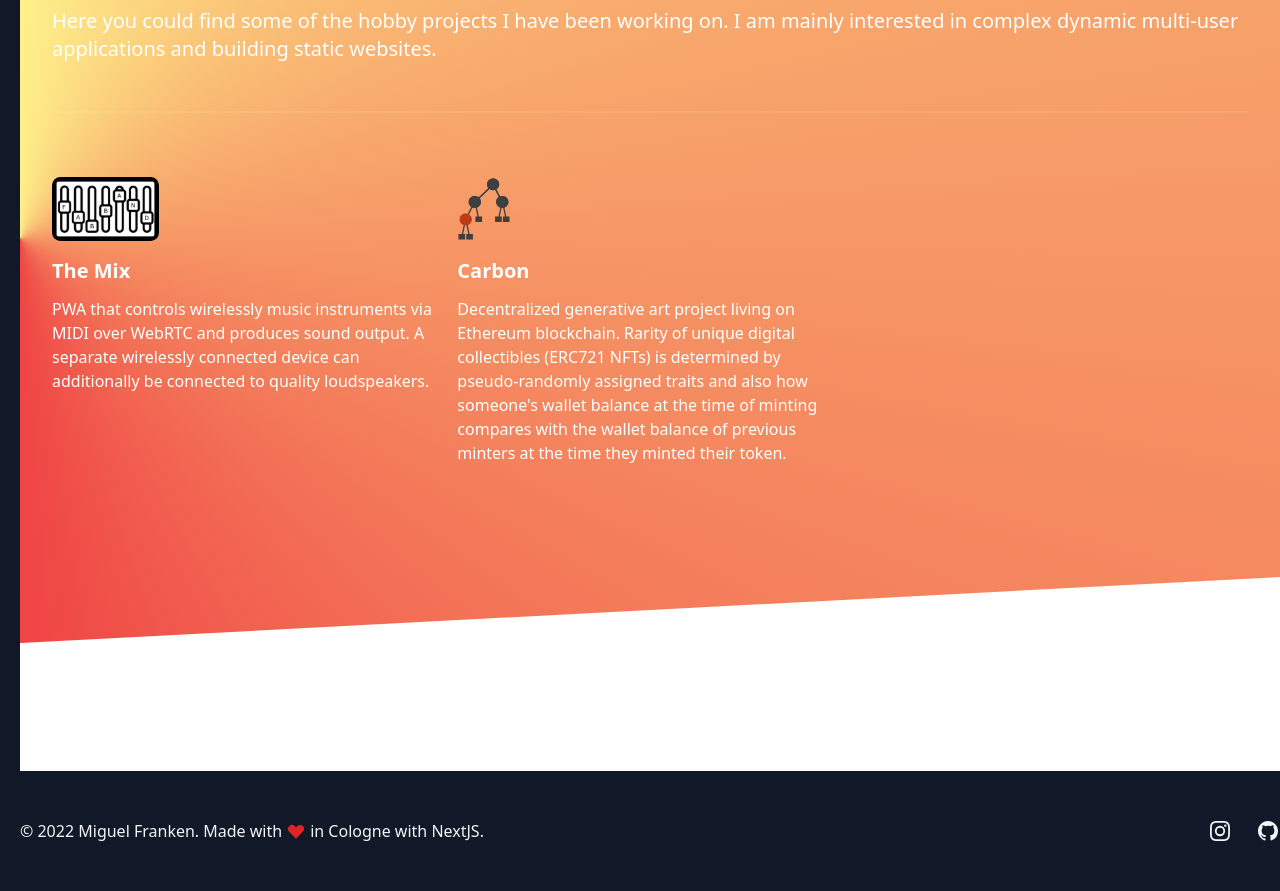
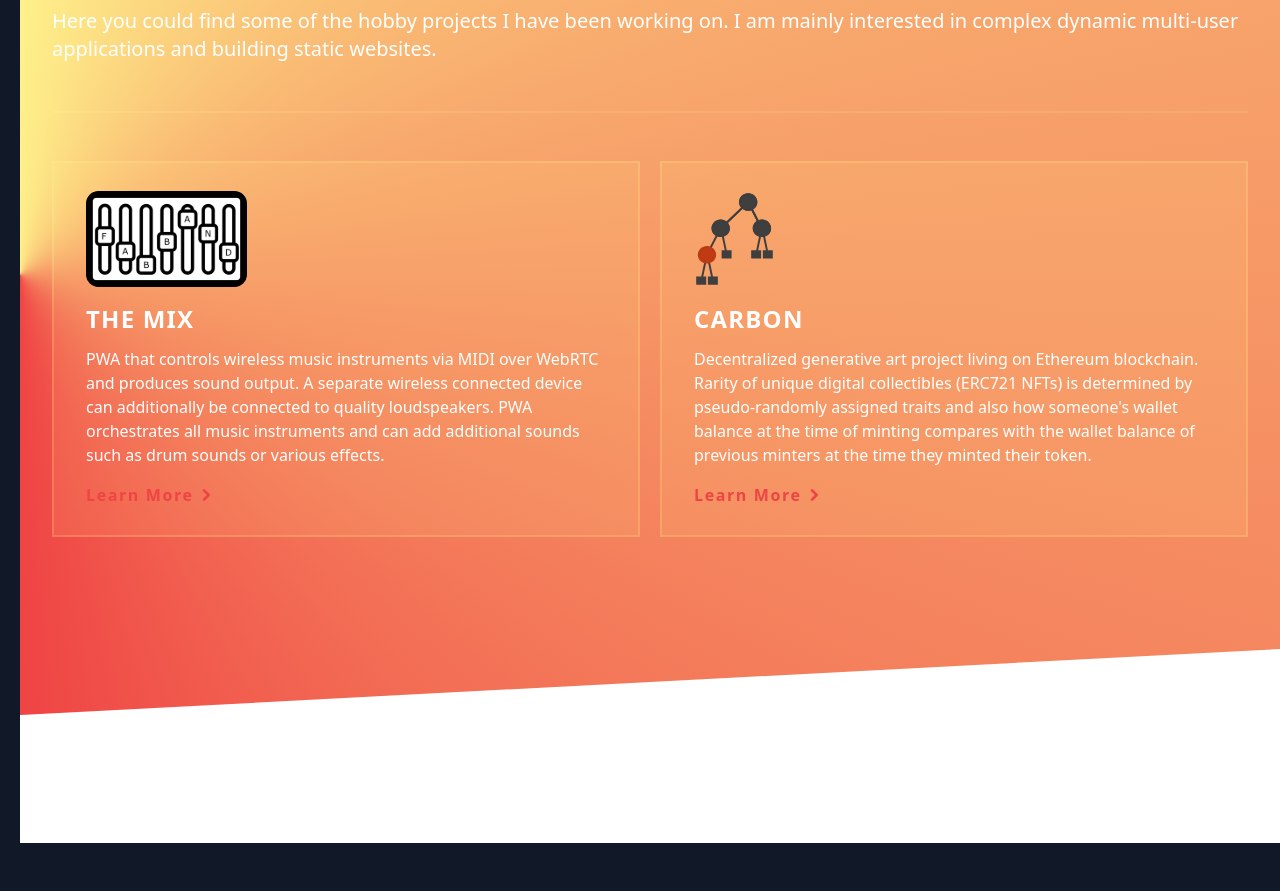
Before and after one commit to MiguelFranken/personal-website, a Next.js app: page / in a window 1280 px wide. Shown: the part 1248-2139 px from the top of the page. Built offline with nearby package versions, Linux system fonts and the light colour scheme.

Commit message:
Redesign project cards

```diff
--- a/components/projects.tsx
+++ b/components/projects.tsx
@@ -1,3 +1,5 @@
+import { ChevronRightIcon } from "@heroicons/react/outline";
+
 const posts = [
   {
     title: "The Mix",
@@ -8,7 +10,7 @@ const posts = [
       color: "bg-indigo-100 text-indigo-800",
     },
     description:
-      "PWA that controls wirelessly music instruments via MIDI over WebRTC and produces sound output. A separate wirelessly connected device can additionally be connected to quality loudspeakers.",
+      "PWA that controls wireless music instruments via MIDI over WebRTC and produces sound output. A separate wireless connected device can additionally be connected to quality loudspeakers. PWA orchestrates all music instruments and can add additional sounds such as drum sounds or various effects.",
     date: "Mar 16, 2020",
     datetime: "2020-03-16",
     author: {
@@ -40,6 +42,38 @@ const posts = [
 ];
 
 export default function Projects() {
+  const card = (post) => {
+    return (
+      <a
+        key={post.title}
+        href={post.href}
+        className="relative inline-block group focus:outline-none focus:ring"
+      >
+        <span className="absolute inset-0 transition-transform translate-x-0 translate-y-0 bg-yellow-200/10 group-hover:translate-y-1.5 group-hover:translate-x-1.5"></span>
+
+        <span className="relative inline-flex px-8 py-3 border-2 border-yellow-200/20">
+          <div>
+            <div className="mt-4">
+              <img className="h-24 w-auto" src={post.image} alt="Workflow" />
+            </div>
+            <div className="block mt-4">
+              <p className="text-2xl font-bold text-white tracking-wider uppercase">
+                {post.title}
+              </p>
+              <p className="mt-3 text-base text-white font-light">
+                {post.description}
+              </p>
+            </div>
+            <div className="my-4 font-bold tracking-widest text-red-500 flex gap-1 items-center">
+              <span>Learn More</span>
+              <ChevronRightIcon className="w-4 h-4 stroke-4" />
+            </div>
+          </div>
+        </span>
+      </a>
+    );
+  };
+
   return (
     <div className="pt-16 pb-20 px-4 sm:px-6 lg:pt-24 lg:pb-28 lg:px-8">
       <div className="relative max-w-lg mx-auto divide-y-2 divide-yellow-100/10 lg:max-w-7xl">
@@ -55,54 +89,9 @@ export default function Projects() {
             applications and building static websites.
           </p>
         </div>
-        <div className="mt-12 grid gap-16 pt-12 lg:grid-cols-3 lg:gap-x-5 lg:gap-y-12">
-          {posts.map((post) => (
-            <div key={post.title}>
-              {/*
-                <div>
-                  <a href={post.category.href} className="inline-block">
-                    <span
-                      className={classNames(
-                        post.category.color,
-                        "inline-flex items-center px-3 py-0.5 rounded-full text-sm font-medium"
-                      )}
-                    >
-                      {post.category.name}
-                    </span>
-                  </a>
-                </div>
-                */}
-              <div className="mt-4">
-                <img className="h-16 w-auto" src={post.image} alt="Workflow" />
-              </div>
-              <a href={post.href} className="block mt-4">
-                <p className="text-xl font-semibold text-white">{post.title}</p>
-                <p className="mt-3 text-base text-white">{post.description}</p>
-              </a>
-              {/*<div className="mt-6 flex items-center">
-                  <div className="flex-shrink-0">
-                    <a href={post.author.href}>
-                      <span className="sr-only">{post.author.name}</span>
-                      <img
-                        className="h-10 w-10 rounded-full"
-                        src={post.author.imageUrl}
-                        alt=""
-                      />
-                    </a>
-                  </div>
-                  <div className="ml-3">
-                    <p className="text-sm font-medium text-gray-900">
-                      <a href={post.author.href}>{post.author.name}</a>
-                    </p>
-                    <div className="flex space-x-1 text-sm text-white">
-                      <time dateTime={post.datetime}>{post.date}</time>
-                      <span aria-hidden="true">&middot;</span>
-                      <span>{post.readingTime} read</span>
-                    </div>
-                  </div>
-                </div>*/}
-            </div>
-          ))}
+        <div className="mt-12 grid gap-16 pt-12 lg:grid-cols-2 lg:gap-x-5 lg:gap-y-12">
+          {/* shadow-sm rounded-xl */}
+          {posts.map((post) => card(post))}
         </div>
       </div>
     </div>
--- a/tailwind.config.js
+++ b/tailwind.config.js
@@ -8,6 +8,9 @@ module.exports = {
     extend: {
       borderWidth: {
         20: "20px",
+      },
+      strokeWidth: {
+        4: "4",
       },
       backgroundImage: {
         conic: "conic-gradient(var(--tw-gradient-stops))",
```
